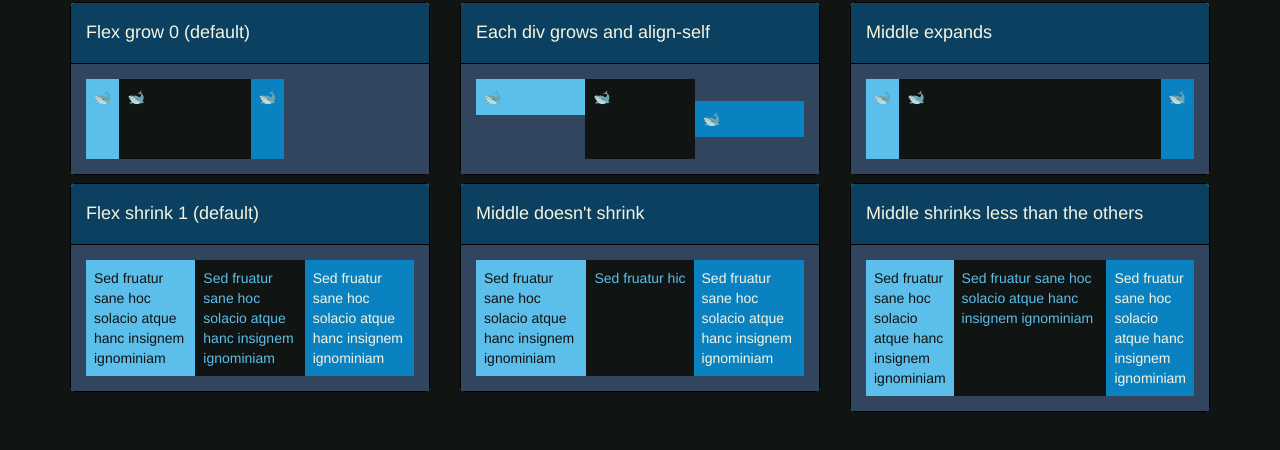
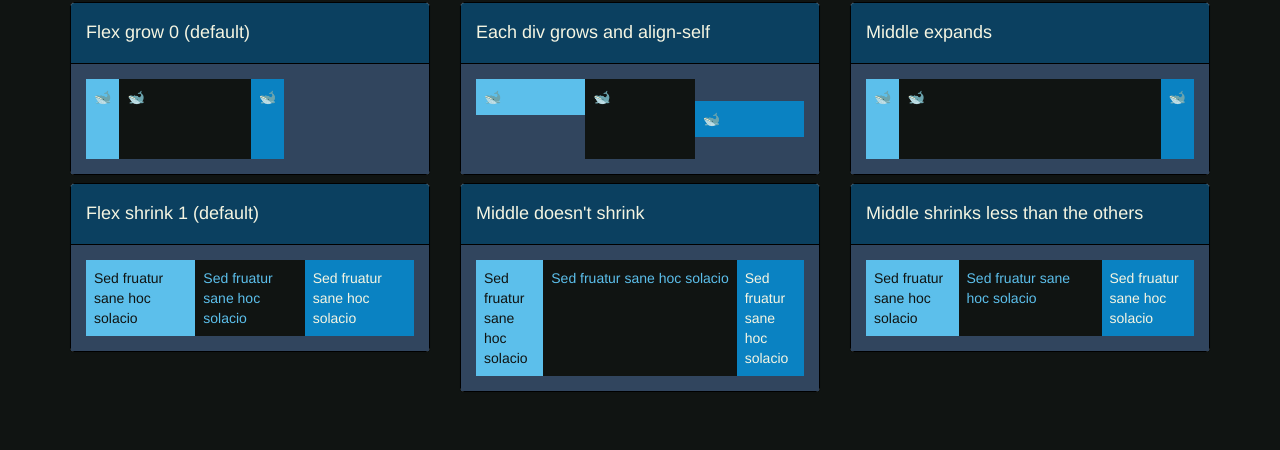
Before and after one commit to jeanlucc/flex-examples, a plain HTML site: page properties/flex.html in a window 1280 px wide. Shown: the part 54-504 px from the top of the page. Drawn offline with Linux system fonts and the light colour scheme.

Commit message:
Fix some errors and change some content

```diff
--- a/css/flex.css
+++ b/css/flex.css
@@ -21,7 +21,6 @@
 .flex-wrap-reverse {
     flex-wrap: wrap-reverse;
 }
-
 
 .flex-end {
     justify-content: flex-end;
--- a/properties/flex.html
+++ b/properties/flex.html
@@ -69,9 +69,9 @@
             </div>
             <div class="panel-body">
               <div class="flex">
-                <div class="color1">Sed fruatur sane hoc solacio atque hanc insignem ignominiam</div>
-                <div class="color2">Sed fruatur sane hoc solacio atque hanc insignem ignominiam</div>
-                <div class="color3">Sed fruatur sane hoc solacio atque hanc insignem ignominiam</div>
+                <div class="color1">Sed fruatur sane hoc solacio</div>
+                <div class="color2">Sed fruatur sane hoc solacio</div>
+                <div class="color3">Sed fruatur sane hoc solacio</div>
               </div>
             </div>
           </div>
@@ -84,9 +84,9 @@
             </div>
             <div class="panel-body">
               <div class="flex">
-                <div class="color1">Sed fruatur sane hoc solacio atque hanc insignem ignominiam</div>
-                <div class="color2 flex-no-shrink">Sed fruatur hic</div>
-                <div class="color3">Sed fruatur sane hoc solacio atque hanc insignem ignominiam</div>
+                <div class="color1">Sed fruatur sane hoc solacio</div>
+                <div class="color2 flex-no-shrink">Sed fruatur sane hoc solacio</div>
+                <div class="color3">Sed fruatur sane hoc solacio</div>
               </div>
             </div>
           </div>
@@ -99,9 +99,9 @@
             </div>
             <div class="panel-body">
               <div class="flex">
-                <div class="color1 flex-shrink">Sed fruatur sane hoc solacio atque hanc insignem ignominiam</div>
-                <div class="color2">Sed fruatur sane hoc solacio atque hanc insignem ignominiam</div>
-                <div class="color3 flex-shrink">Sed fruatur sane hoc solacio atque hanc insignem ignominiam</div>
+                <div class="color1 flex-shrink">Sed fruatur sane hoc solacio</div>
+                <div class="color2">Sed fruatur sane hoc solacio</div>
+                <div class="color3 flex-shrink">Sed fruatur sane hoc solacio</div>
               </div>
             </div>
           </div>
```
Also changed, not shown: properties/align-items.html (+32 -32 lines).
